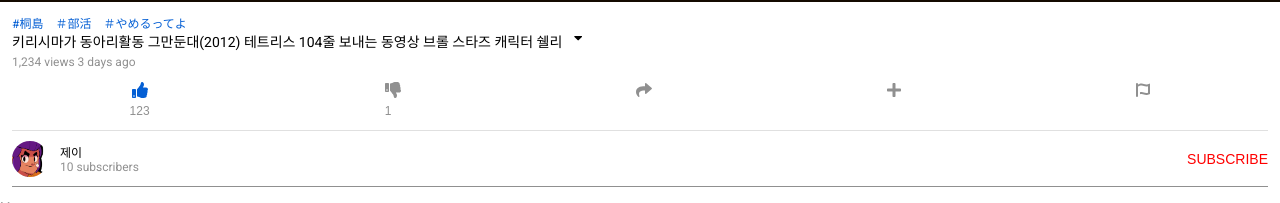
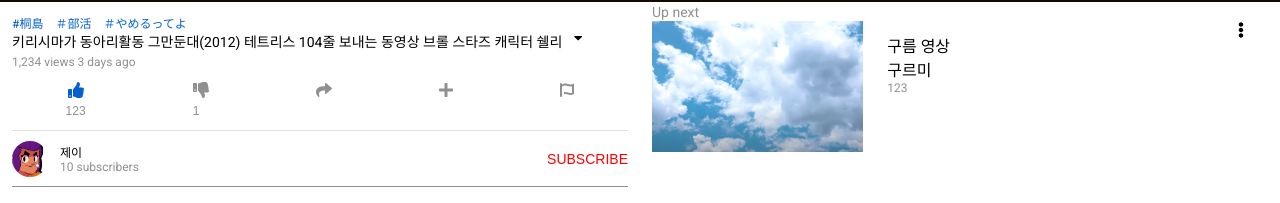
Before and after one commit to JH-Ha/CloneYoutube, a plain HTML site: page public/index.html in a window 1280 px wide. Shown: the part 547-750 px from the top of the page. Drawn offline with Linux system fonts and the light colour scheme.

Commit message:
complete css

```diff
--- a/public/index.html
+++ b/public/index.html
@@ -41,6 +41,7 @@ fab fa-font-awesome-flag -->
     </video>
     <!-- Video Info -->
   </section>
+  <div class="infoAndUpNext">
     <section class="info">
       <div class="metadata">
         <ul class="hashtags">
@@ -79,15 +80,17 @@ fab fa-font-awesome-flag -->
         <button class="subscribe">subscribe</button>
       </div>
     </section>
-  <section class="UpNext">
+    <section class="upNext">
       <span class="title">Up next</span>
       <ul>
         <li class="item">
+          <div class="img">
             <img src="./image/cloud.png" alt="">
+          </div>
           <div class="info">
-          <span class="title"></span>
-          <span class="name"></span>
-          <span class="views"></span>
+            <span class="title">구름 영상</span>
+            <span class="name">구르미</span>
+            <span class="views">123</span>
           </div>
           <div class="moreBtn"><i class="fas fa-ellipsis-v"></i></div>
         </li>
@@ -95,6 +98,8 @@ fab fa-font-awesome-flag -->
         <li class="item"></li>
       </ul>
     </section>
+  </div>
+
 </body>
 
 </html>
--- a/public/style.css
+++ b/public/style.css
@@ -71,8 +71,9 @@ header .icons .fa-search{
     max-width : 1000px;
 }
 
-.info{
+.infoAndUpNext .info{
     padding : var(--padding);
+    width : 100%;
 }
 
 .info .metadata .hashtags{
@@ -165,3 +166,49 @@ header .icons .fa-search{
     color : var(--red-color);
     font-size : var(--font-medium);
 }
+
+.upNext{
+    padding : 0 var(--padding);
+    width : 100%;
+}
+
+.upNext > .title{
+    font-size: var(--font-medium);
+    color : var(--grey-dark-color)
+}
+
+.upNext .item{
+    display: flex;
+}
+
+.upNext .item .img{
+    flex: 1 1 35%;
+    margin-right : var(--padding);
+}
+
+.upNext .item .img img{
+    width : 100%;
+}
+
+.upNext .item .info{
+    flex: 1 1 60%;
+}
+
+.upNext .item .moreBtn{
+    flex: 1 1 5%;
+}
+
+.upNext .item .info{
+    display : flex;
+    flex-direction: column;
+}
+
+.infoAndUpNext{
+    display: flex;
+    flex-direction: column;
+}
+@media screen and (min-width : 768px){
+    .infoAndUpNext{
+        flex-direction: row;
+    }
+}
```
Lines whose indentation alone changed are shown as unchanged.
